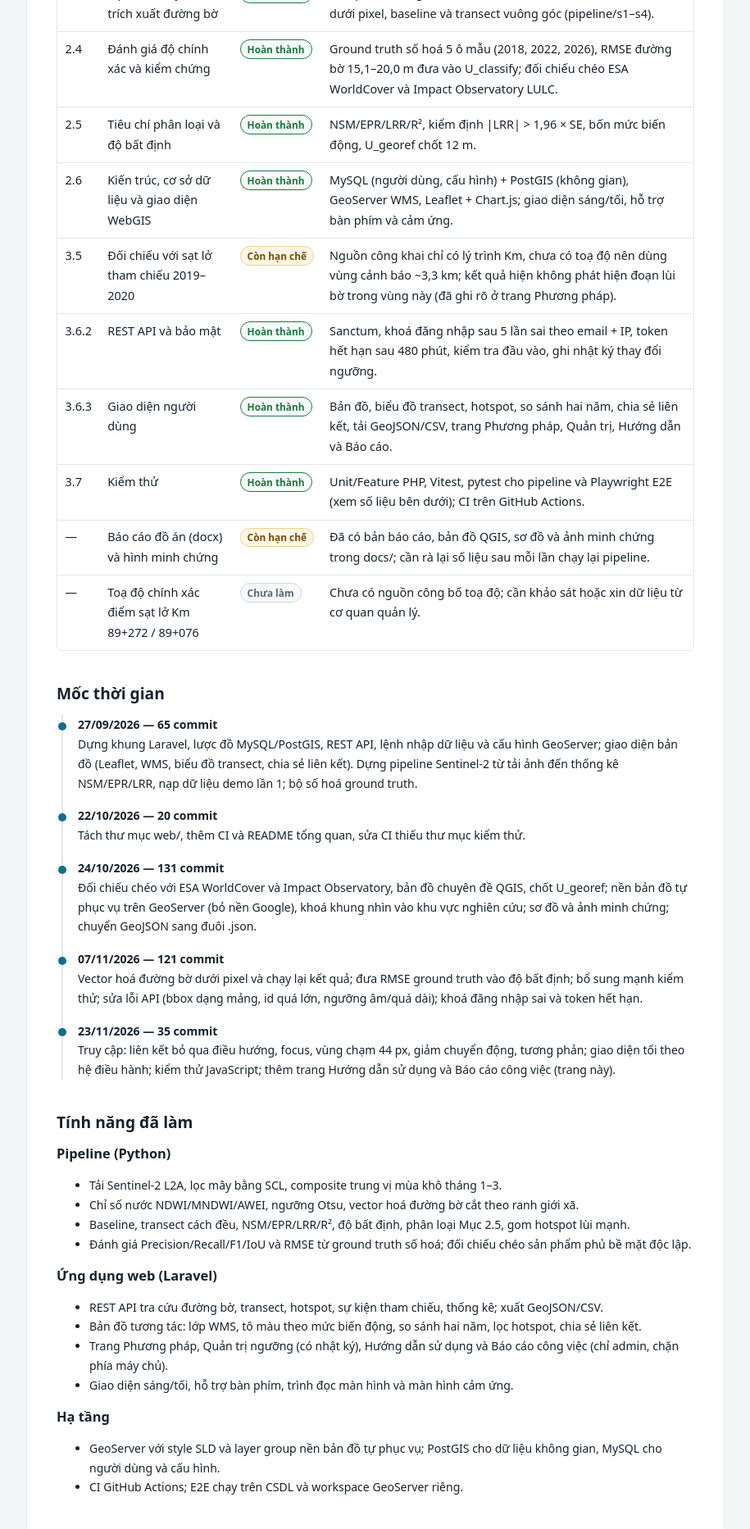
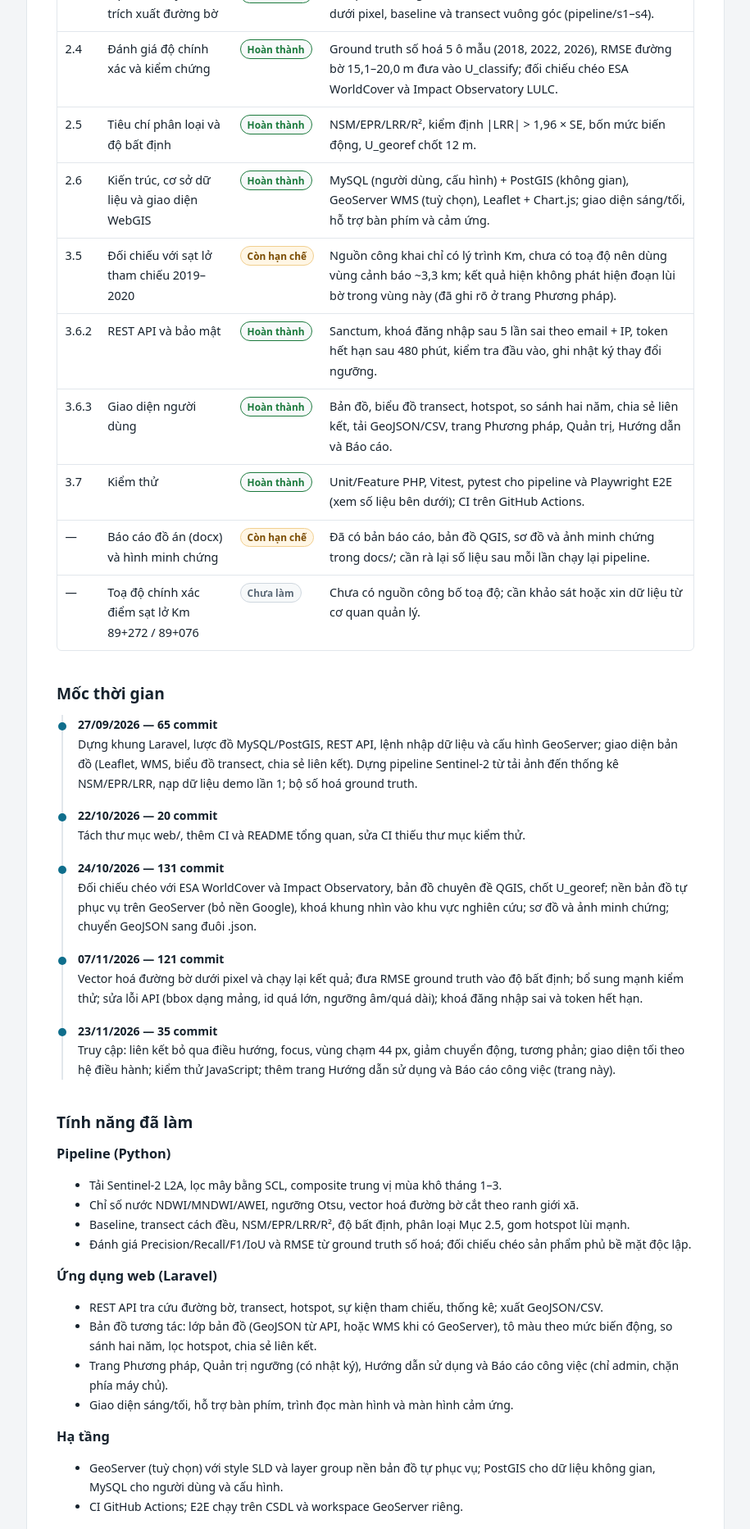
Before and after one commit to nvs15122k4/web-gis, a Laravel app: template web/resources/views/report/index.blade.php in a window 1280 px wide. Shown: the part 876-2741 px from the top of the page at 82% size, without its empty margins (312-1227 px from the left). Run offline with Laravel 12, Linux system fonts and the light colour scheme; the template is opened without the code that fills it, so the values that code supplies are empty; style sheets or scripts are compiled from the project's sources; some libraries are stand-ins or nearby versions.

Commit message:
docs(web): trang báo cáo ghi GeoServer là tuỳ chọn

```diff
--- a/web/resources/views/report/index.blade.php
+++ b/web/resources/views/report/index.blade.php
@@ -6,7 +6,7 @@
         ['2.3', 'Pipeline xử lý ảnh và trích xuất đường bờ', 'done', 'Composite trung vị, NDWI/MNDWI/AWEI + Otsu, vector hoá dưới pixel, baseline và transect vuông góc (pipeline/s1–s4).'],
         ['2.4', 'Đánh giá độ chính xác và kiểm chứng', 'done', 'Ground truth số hoá 5 ô mẫu (2018, 2022, 2026), RMSE đường bờ 15,1–20,0 m đưa vào U_classify; đối chiếu chéo ESA WorldCover và Impact Observatory LULC.'],
         ['2.5', 'Tiêu chí phân loại và độ bất định', 'done', 'NSM/EPR/LRR/R², kiểm định |LRR| > 1,96 × SE, bốn mức biến động, U_georef chốt 12 m.'],
-        ['2.6', 'Kiến trúc, cơ sở dữ liệu và giao diện WebGIS', 'done', 'MySQL (người dùng, cấu hình) + PostGIS (không gian), GeoServer WMS, Leaflet + Chart.js; giao diện sáng/tối, hỗ trợ bàn phím và cảm ứng.'],
+        ['2.6', 'Kiến trúc, cơ sở dữ liệu và giao diện WebGIS', 'done', 'MySQL (người dùng, cấu hình) + PostGIS (không gian), GeoServer WMS (tuỳ chọn), Leaflet + Chart.js; giao diện sáng/tối, hỗ trợ bàn phím và cảm ứng.'],
         ['3.5', 'Đối chiếu với sạt lở tham chiếu 2019–2020', 'part', 'Nguồn công khai chỉ có lý trình Km, chưa có toạ độ nên dùng vùng cảnh báo ~3,3 km; kết quả hiện không phát hiện đoạn lùi bờ trong vùng này (đã ghi rõ ở trang Phương pháp).'],
         ['3.6.2', 'REST API và bảo mật', 'done', 'Sanctum, khoá đăng nhập sau 5 lần sai theo email + IP, token hết hạn sau 480 phút, kiểm tra đầu vào, ghi nhật ký thay đổi ngưỡng.'],
         ['3.6.3', 'Giao diện người dùng', 'done', 'Bản đồ, biểu đồ transect, hotspot, so sánh hai năm, chia sẻ liên kết, tải GeoJSON/CSV, trang Phương pháp, Quản trị, Hướng dẫn và Báo cáo.'],
@@ -104,13 +104,13 @@
         <h3>Ứng dụng web (Laravel)</h3>
         <ul>
             <li>REST API tra cứu đường bờ, transect, hotspot, sự kiện tham chiếu, thống kê; xuất GeoJSON/CSV.</li>
-            <li>Bản đồ tương tác: lớp WMS, tô màu theo mức biến động, so sánh hai năm, lọc hotspot, chia sẻ liên kết.</li>
+            <li>Bản đồ tương tác: lớp bản đồ (GeoJSON từ API, hoặc WMS khi có GeoServer), tô màu theo mức biến động, so sánh hai năm, lọc hotspot, chia sẻ liên kết.</li>
             <li>Trang Phương pháp, Quản trị ngưỡng (có nhật ký), Hướng dẫn sử dụng và Báo cáo công việc (chỉ admin, chặn phía máy chủ).</li>
             <li>Giao diện sáng/tối, hỗ trợ bàn phím, trình đọc màn hình và màn hình cảm ứng.</li>
         </ul>
         <h3>Hạ tầng</h3>
         <ul>
-            <li>GeoServer với style SLD và layer group nền bản đồ tự phục vụ; PostGIS cho dữ liệu không gian, MySQL cho người dùng và cấu hình.</li>
+            <li>GeoServer (tuỳ chọn) với style SLD và layer group nền bản đồ tự phục vụ; PostGIS cho dữ liệu không gian, MySQL cho người dùng và cấu hình.</li>
             <li>CI GitHub Actions; E2E chạy trên CSDL và workspace GeoServer riêng.</li>
         </ul>
     </section>
```
